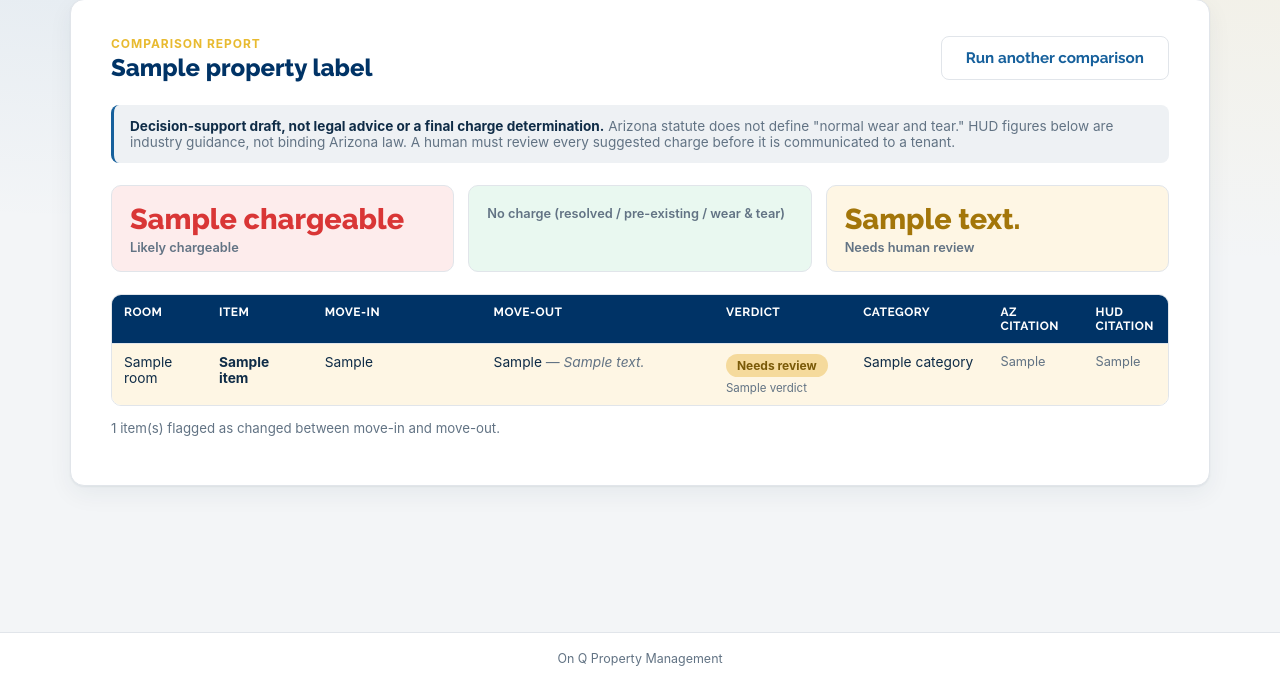
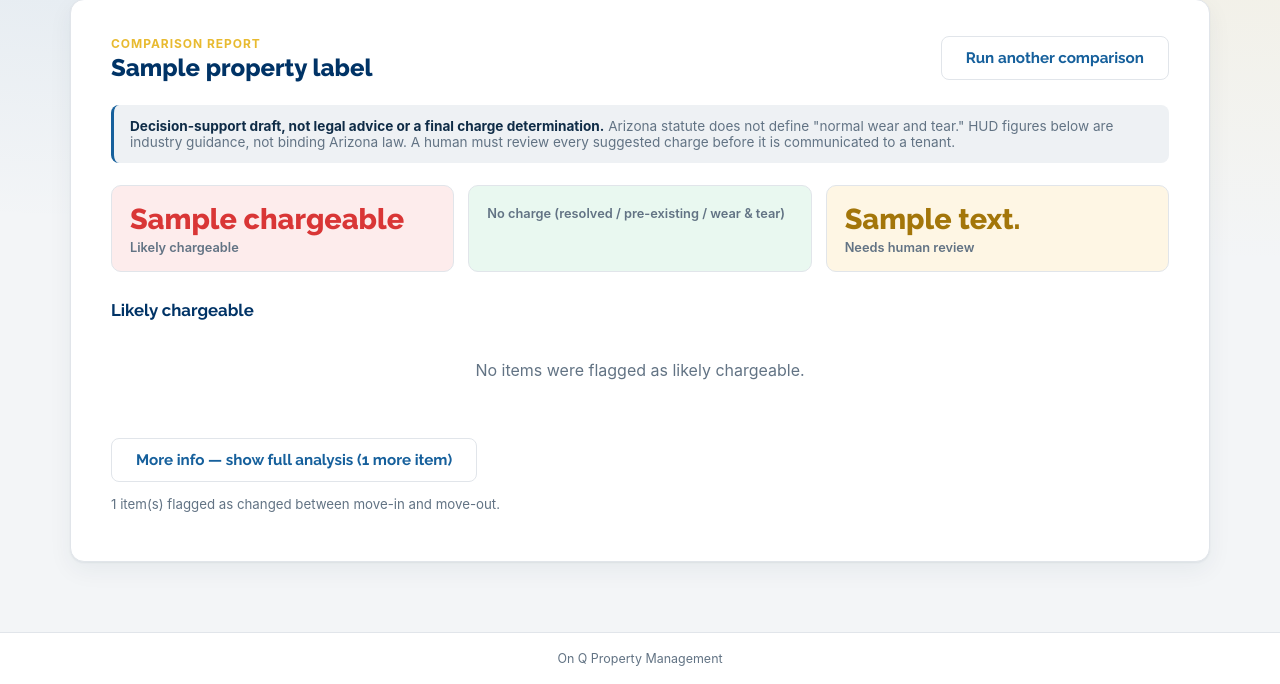
Before and after one commit to jerryreidhead-code/onq-tenant-assessment-tool, a Flask app: template webapp/templates/report.html in a window 1280 px wide. Shown: the part 116-800 px from the top of the page. Run offline with Flask 3, Linux system fonts and the light colour scheme; the template is opened without the code that fills it: most values are stand-ins (such as "Sample title", 1, 10 or a date in 2020).

Commit message:
Report defaults to chargeable items with a toggle for full analysis
Splits the report into a "Likely chargeable" table shown by default and a
collapsed "Full analysis" section (no-charge + needs-review items) revealed
by a "More info" button, so the primary use case (what can I charge for)
isn't buried under the full item-by-item breakdown.

```diff
--- a/webapp/app.py
+++ b/webapp/app.py
@@ -77,8 +77,10 @@ def compare():
 
     warnings = [w for w in (move_in_warn, move_out_warn) if w]
     results = ca.diff_assessments(move_in_items, move_out_items, kb)
+    chargeable_results = [r for r in results if "CHARGEABLE" in r["verdict"]]
+    other_results = [r for r in results if "CHARGEABLE" not in r["verdict"]]
     summary = {
-        "chargeable": sum(1 for r in results if "CHARGEABLE" in r["verdict"]),
+        "chargeable": len(chargeable_results),
         "no_charge": sum(1 for r in results if "NO CHARGE" in r["verdict"]),
         "review": sum(1 for r in results if "NEEDS HUMAN REVIEW" in r["verdict"]),
     }
@@ -86,7 +88,9 @@ def compare():
     return render_template(
         "report.html",
         property_label=property_label,
-        results=results,
+        chargeable_results=chargeable_results,
+        other_results=other_results,
+        total_count=len(results),
         warnings=warnings,
         summary=summary,
     )
--- a/webapp/static/style.css
+++ b/webapp/static/style.css
@@ -162,6 +162,14 @@ h1 { font-size: 1.5rem; margin: 0 0 4px; color: var(--heading); font-weight: 800
   text-transform: uppercase;
   color: var(--gold);
 }
+.section-heading {
+  font-size: 1.05rem;
+  font-weight: 700;
+  color: var(--heading);
+  margin: 28px 0 10px;
+}
+#toggle-more { margin: 18px 0 0; }
+#full-analysis { margin-top: 20px; }
 
 label { display: block; margin: 18px 0 7px; font-size: 0.85rem; color: var(--muted); font-weight: 600; }
 input[type=text], input[type=password] {
--- a/webapp/templates/report.html
+++ b/webapp/templates/report.html
@@ -1,4 +1,38 @@
 {% extends "base.html" %}
+
+{% macro row_class_for(verdict) -%}
+  {%- if 'CHARGEABLE' in verdict -%}row-chargeable
+  {%- elif 'NO CHARGE' in verdict -%}row-wear
+  {%- else -%}row-review
+  {%- endif -%}
+{%- endmacro %}
+
+{% macro badge_for(verdict) -%}
+  {%- if 'CHARGEABLE' in verdict -%}badge-chargeable|Chargeable
+  {%- elif 'NO CHARGE' in verdict -%}badge-wear|No charge
+  {%- else -%}badge-review|Needs review
+  {%- endif -%}
+{%- endmacro %}
+
+{% macro render_rows(rows) %}
+  {% for r in rows %}
+  {% set badge = badge_for(r.verdict).split('|') %}
+  <tr class="{{ row_class_for(r.verdict) }}">
+    <td>{{ r.room }}</td>
+    <td class="cell-item">{{ r.item }}</td>
+    <td>{{ r.move_in_condition }}</td>
+    <td>{{ r.move_out_condition }}{% if r.move_out_notes %}<span class="cell-notes"> &mdash; {{ r.move_out_notes }}</span>{% endif %}</td>
+    <td>
+      <span class="badge {{ badge[0] }}">{{ badge[1] }}</span>
+      <div class="verdict-detail">{{ r.verdict }}</div>
+    </td>
+    <td>{{ r.category }}</td>
+    <td class="cell-citation">{{ r.az_citations | join('; ') }}</td>
+    <td class="cell-citation">{{ r.hud_citation or '—' }}</td>
+  </tr>
+  {% endfor %}
+{% endmacro %}
+
 {% block content %}
 <div class="card wide">
   <div class="report-header">
@@ -22,7 +56,7 @@
     </div>
   {% endif %}
 
-  {% if results %}
+  {% if total_count %}
   <div class="summary-row">
     <div class="summary-tile tile-chargeable">
       <span class="tile-count">{{ summary.chargeable }}</span>
@@ -38,6 +72,8 @@
     </div>
   </div>
 
+  <h2 class="section-heading">Likely chargeable</h2>
+  {% if chargeable_results %}
   <div class="table-scroll">
     <table>
       <thead>
@@ -46,33 +82,47 @@
           <th>Verdict</th><th>Category</th><th>AZ Citation</th><th>HUD Citation</th>
         </tr>
       </thead>
-    <tbody>
-      {% for r in results %}
-      {% if 'CHARGEABLE' in r.verdict %}
-        {% set row_class = 'row-chargeable' %}{% set badge_class = 'badge-chargeable' %}{% set badge_text = 'Chargeable' %}
-      {% elif 'NO CHARGE' in r.verdict %}
-        {% set row_class = 'row-wear' %}{% set badge_class = 'badge-wear' %}{% set badge_text = 'No charge' %}
-      {% else %}
-        {% set row_class = 'row-review' %}{% set badge_class = 'badge-review' %}{% set badge_text = 'Needs review' %}
-      {% endif %}
-      <tr class="{{ row_class }}">
-        <td>{{ r.room }}</td>
-        <td class="cell-item">{{ r.item }}</td>
-        <td>{{ r.move_in_condition }}</td>
-        <td>{{ r.move_out_condition }}{% if r.move_out_notes %}<span class="cell-notes"> &mdash; {{ r.move_out_notes }}</span>{% endif %}</td>
-        <td>
-          <span class="badge {{ badge_class }}">{{ badge_text }}</span>
-          <div class="verdict-detail">{{ r.verdict }}</div>
-        </td>
-        <td>{{ r.category }}</td>
-        <td class="cell-citation">{{ r.az_citations | join('; ') }}</td>
-        <td class="cell-citation">{{ r.hud_citation or '—' }}</td>
-      </tr>
-      {% endfor %}
-    </tbody>
+      <tbody>{{ render_rows(chargeable_results) }}</tbody>
     </table>
   </div>
-  <p class="note">{{ results | length }} item(s) flagged as changed between move-in and move-out.</p>
+  {% else %}
+  <p class="empty-state">No items were flagged as likely chargeable.</p>
+  {% endif %}
+
+  {% if other_results %}
+  <button type="button" class="button-link secondary" id="toggle-more">
+    <span id="toggle-more-label">More info — show full analysis ({{ other_results | length }} more item{{ 's' if other_results|length != 1 }})</span>
+  </button>
+
+  <div id="full-analysis" hidden>
+    <h2 class="section-heading">Full analysis</h2>
+    <div class="table-scroll">
+      <table>
+        <thead>
+          <tr>
+            <th>Room</th><th>Item</th><th>Move-In</th><th>Move-Out</th>
+            <th>Verdict</th><th>Category</th><th>AZ Citation</th><th>HUD Citation</th>
+          </tr>
+        </thead>
+        <tbody>{{ render_rows(other_results) }}</tbody>
+      </table>
+    </div>
+  </div>
+
+  <script>
+    document.getElementById('toggle-more').addEventListener('click', function () {
+      var panel = document.getElementById('full-analysis');
+      var label = document.getElementById('toggle-more-label');
+      var showing = !panel.hidden;
+      panel.hidden = showing;
+      label.textContent = showing
+        ? "More info — show full analysis ({{ other_results | length }} more item{{ 's' if other_results|length != 1 }})"
+        : "Hide full analysis";
+    });
+  </script>
+  {% endif %}
+
+  <p class="note">{{ total_count }} item(s) flagged as changed between move-in and move-out.</p>
   {% else %}
   <p class="empty-state">No changed items were detected between the two assessments.</p>
   {% endif %}
```
Lines whose indentation alone changed are shown as unchanged.
